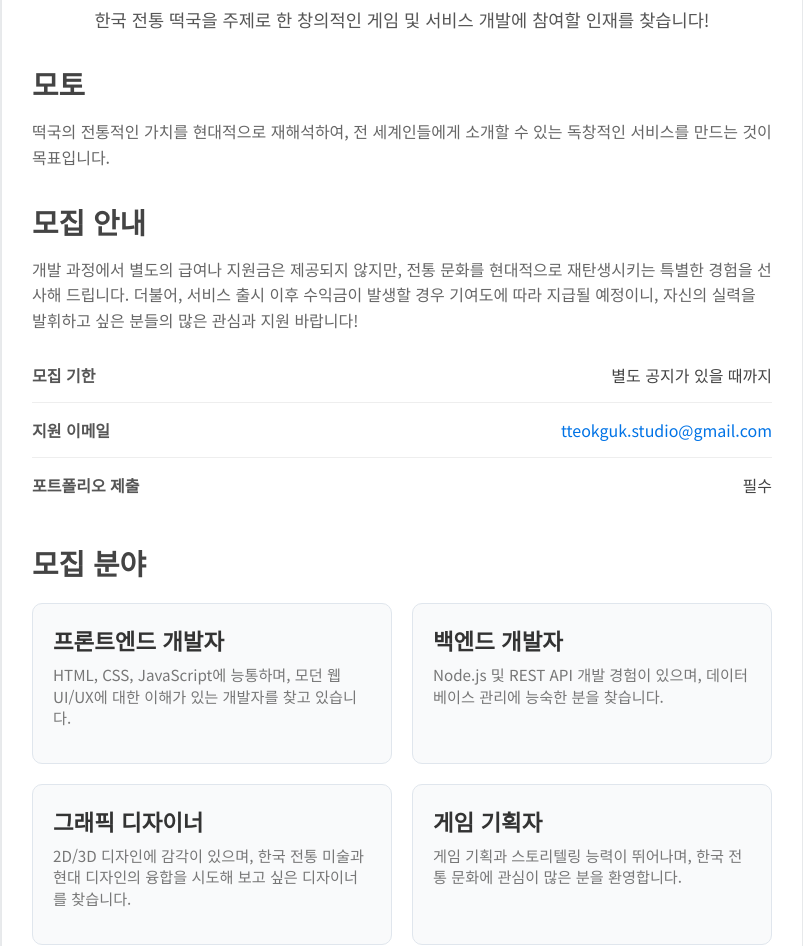
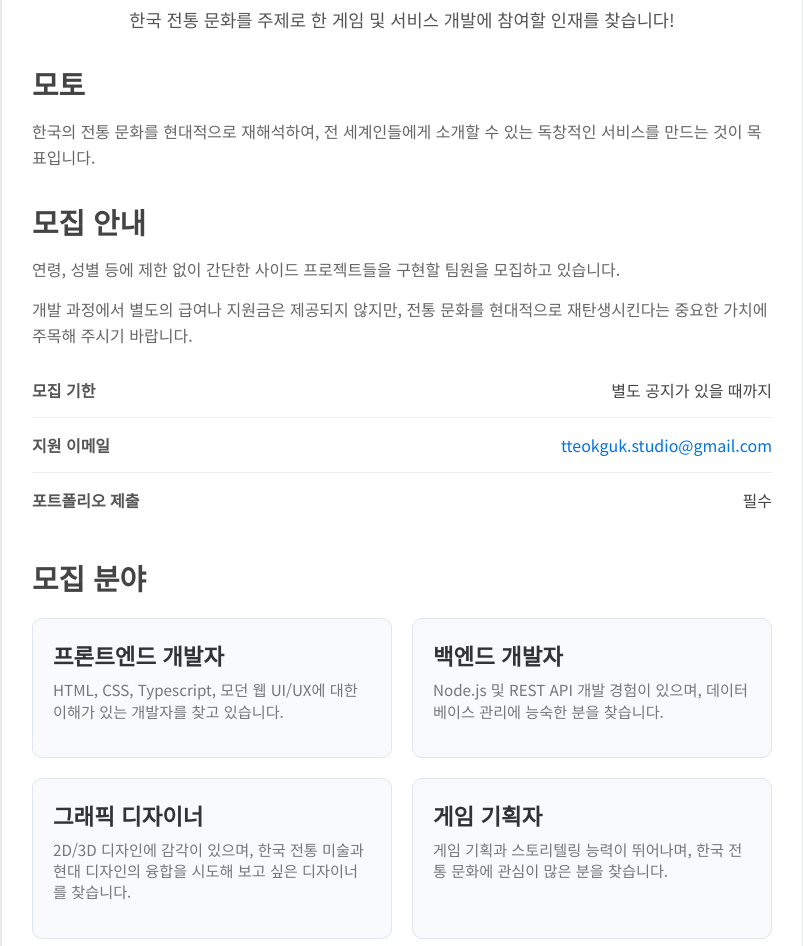
Before and after one commit to tteokguk-studio/tteokguk-studio.github.io, a plain HTML site: page index.html in a window 1280 px wide. Shown: the part 114-1060 px from the top of the page, without its empty margins (238-1041 px from the left). Drawn offline with Linux system fonts and the light colour scheme.

Commit message:
typo: edit contents and add new notice

```diff
--- a/index.html
+++ b/index.html
@@ -177,18 +177,18 @@
     <div class="container">
         <header>
             <h1>떡국 스튜디오 개발팀 모집</h1>
-            <p>한국 전통 떡국을 주제로 한 창의적인 게임 및 서비스 개발에 참여할 인재를 찾습니다!</p>
+            <p>한국 전통 문화를 주제로 한 게임 및 서비스 개발에 참여할 인재를 찾습니다!</p>
         </header>
 
         <section>
             <h2>모토</h2>
-            <p>떡국의 전통적인 가치를 현대적으로 재해석하여, 전 세계인들에게 소개할 수 있는 독창적인 서비스를 만드는 것이 목표입니다.</p>
+            <p>한국의 전통 문화를 현대적으로 재해석하여, 전 세계인들에게 소개할 수 있는 독창적인 서비스를 만드는 것이 목표입니다.</p>
         </section>
 
         <section>
             <h2>모집 안내</h2>
-            <p>개발 과정에서 별도의 급여나 지원금은 제공되지 않지만, 전통 문화를 현대적으로 재탄생시키는 특별한 경험을 선사해 드립니다. 더불어, 서비스 출시 이후 수익금이 발생할 경우 기여도에 따라
-                지급될 예정이니, 자신의 실력을 발휘하고 싶은 분들의 많은 관심과 지원 바랍니다!</p>
+            <p>연령, 성별 등에 제한 없이 간단한 사이드 프로젝트들을 구현할 팀원을 모집하고 있습니다.</p>
+            <p>개발 과정에서 별도의 급여나 지원금은 제공되지 않지만, 전통 문화를 현대적으로 재탄생시킨다는 중요한 가치에 주목해 주시기 바랍니다.</p>
             <div class="info-item">
                 <span class="label">모집 기한</span>
                 <span class="value">별도 공지가 있을 때까지</span>
@@ -208,7 +208,7 @@
             <div class="job-list">
                 <div class="job">
                     <h3>프론트엔드 개발자</h3>
-                    <p>HTML, CSS, JavaScript에 능통하며, 모던 웹 UI/UX에 대한 이해가 있는 개발자를 찾고 있습니다.</p>
+                    <p>HTML, CSS, Typescript, 모던 웹 UI/UX에 대한 이해가 있는 개발자를 찾고 있습니다.</p>
                 </div>
                 <div class="job">
                     <h3>백엔드 개발자</h3>
@@ -220,7 +220,7 @@
                 </div>
                 <div class="job">
                     <h3>게임 기획자</h3>
-                    <p>게임 기획과 스토리텔링 능력이 뛰어나며, 한국 전통 문화에 관심이 많은 분을 환영합니다.</p>
+                    <p>게임 기획과 스토리텔링 능력이 뛰어나며, 한국 전통 문화에 관심이 많은 분을 찾습니다.</p>
                 </div>
             </div>
         </section>
```
